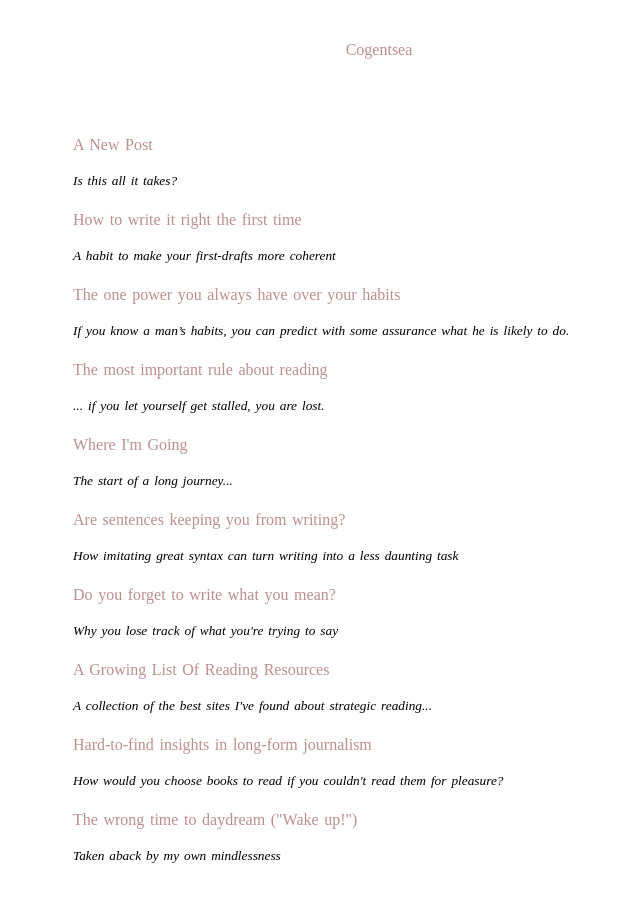
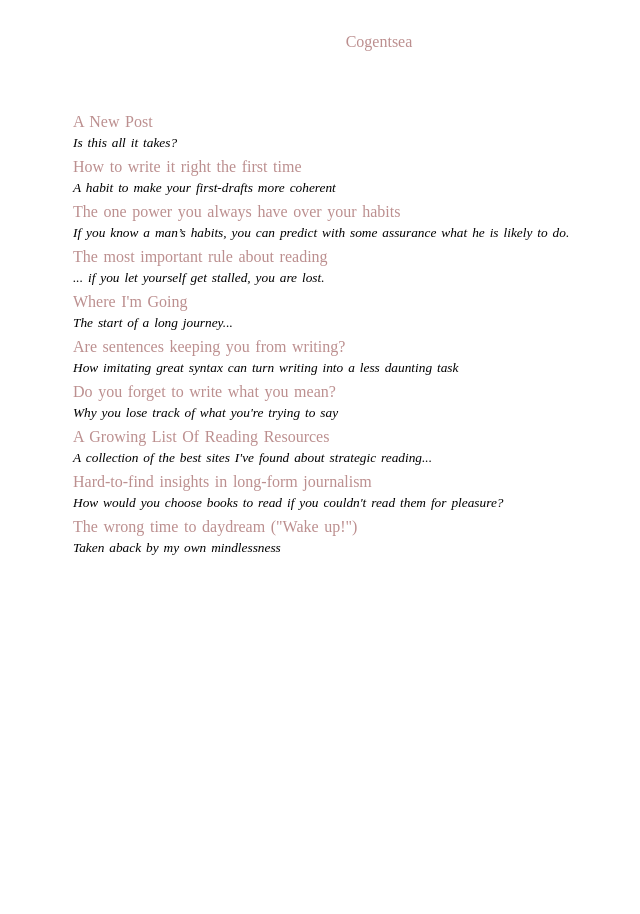
Before and after one commit to jacksoncusick/cogentsea, a Jekyll site: the page built from index.html, in a window 1280 px wide. Shown: the whole page, without its empty margins (261-901 px from the left). Built offline with Jekyll 4.4.1, drawn with Linux system fonts in a browser that asks for light colours; some web fonts are replaced; the list of posts is cut into pages by our own code.

Commit message:
Update og_main.css

```diff
--- a/stylesheets/og_main.css
+++ b/stylesheets/og_main.css
@@ -64,7 +64,7 @@ p, ul, ol {
 	max-width: 700px;
 	font-family: 'Droid Serif', serif;
 	font-size: 16px;
-	line-height: 35px;
+	line-height: 20px;
 	margin: 1.556em 0;
 	color: #000000;
 	display: block;
```
